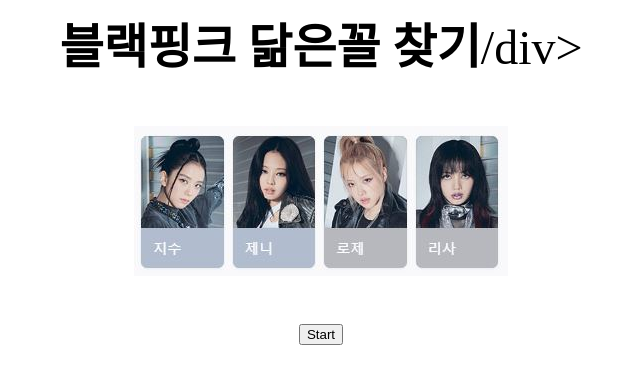
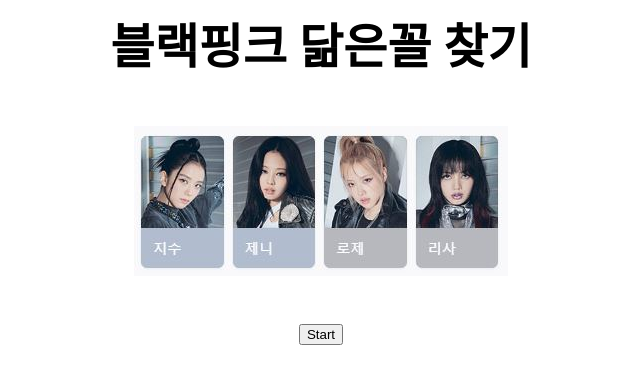
Before and after one commit to yangwoonai/blackpink, a plain HTML site: page index.html in a window 1280 px wide. Shown: the whole page, without its empty margins (319-959 px from the left). Drawn offline with Linux system fonts and the light colour scheme.

Commit message:
Update index.html

```diff
--- a/index.html
+++ b/index.html
@@ -1,7 +1,7 @@
 
 <center>
     <font size=15>
-        <div><b>블랙핑크 닮은꼴 찾기</b>/div>
+        <div><b>블랙핑크 닮은꼴 찾기</b></div>
     <p>
     <img src="black.JPG">
     <p>
```
